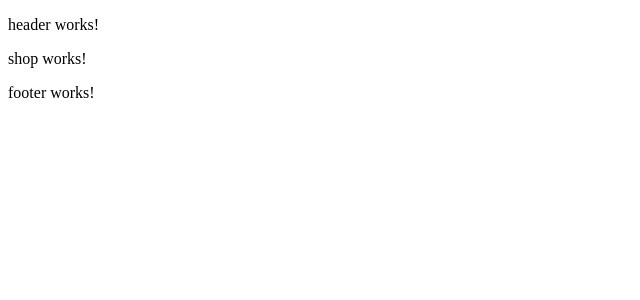
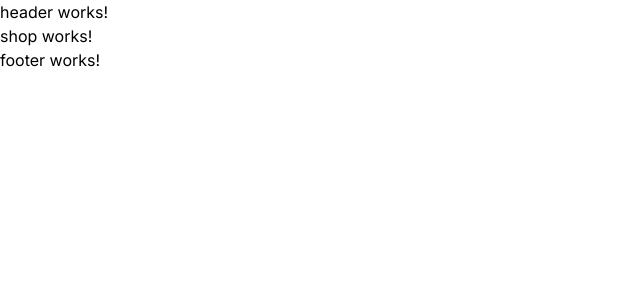
Before and after one commit to alandavidhenry/WYWM-Capstone, an Angular app: page / in a window 1280 px wide. Shown: the top 300 px of the page, without its empty margins (0-640 px from the left). Built offline with nearby package versions, Linux system fonts and the light colour scheme.

Commit message:
Add Tailwind CSS

```diff
--- a/package.json
+++ b/package.json
@@ -28,12 +28,15 @@
     "@angular/cli": "^16.2.4",
     "@angular/compiler-cli": "^16.2.0",
     "@types/jasmine": "~4.3.0",
+    "autoprefixer": "^10.4.16",
     "jasmine-core": "~4.6.0",
     "karma": "~6.4.0",
     "karma-chrome-launcher": "~3.2.0",
     "karma-coverage": "~2.2.0",
     "karma-jasmine": "~5.1.0",
     "karma-jasmine-html-reporter": "~2.1.0",
+    "postcss": "^8.4.31",
+    "tailwindcss": "^3.3.5",
     "typescript": "~5.1.3"
   }
 }
--- a/src/index.html
+++ b/src/index.html
@@ -5,6 +5,9 @@
   <title>WywmCapstone</title>
   <base href="/">
   <meta name="viewport" content="width=device-width, initial-scale=1">
+  <link rel="preconnect" href="https://fonts.googleapis.com">
+  <link rel="preconnect" href="https://fonts.gstatic.com" crossorigin>
+  <link href="https://fonts.googleapis.com/css2?family=Inter:wght@100;200;300;400;500;600;700;800;900&display=swap" rel="stylesheet">
   <link rel="icon" type="image/x-icon" href="favicon.ico">
 </head>
 <body>
--- a/src/styles.scss
+++ b/src/styles.scss
@@ -1 +1,3 @@
-/* You can add global styles to this file, and also import other style files */
+@tailwind base;
+@tailwind components;
+@tailwind utilities;
--- /dev/null
+++ b/tailwind.config.js
@@ -0,0 +1,29 @@
+/** @type {import('tailwindcss').Config} */
+module.exports = {
+  content: [
+    "./src/**/*.{html,ts}",
+  ],
+  theme: {
+    extend: {
+      fontFamily: {
+        sans: [
+          '"Inter"',
+          'system-ui',
+          '-apple-system',
+          'BlinkMacSystemFont',
+          '"Segoe UI"',
+          'Roboto',
+          '"Helvetica Neue"',
+          'Arial',
+          '"Noto Sans"',
+          'sans-serif',
+          '"Apple Color Emoji"',
+          '"Segoe UI Emoji"',
+          '"Segoe UI Symbol"',
+          '"Noto Color Emoji"',
+        ],
+      }
+    },
+  },
+  plugins: [],
+}
```
Also changed, not shown: 1 other file (tests, documents, lock files or other folders).
